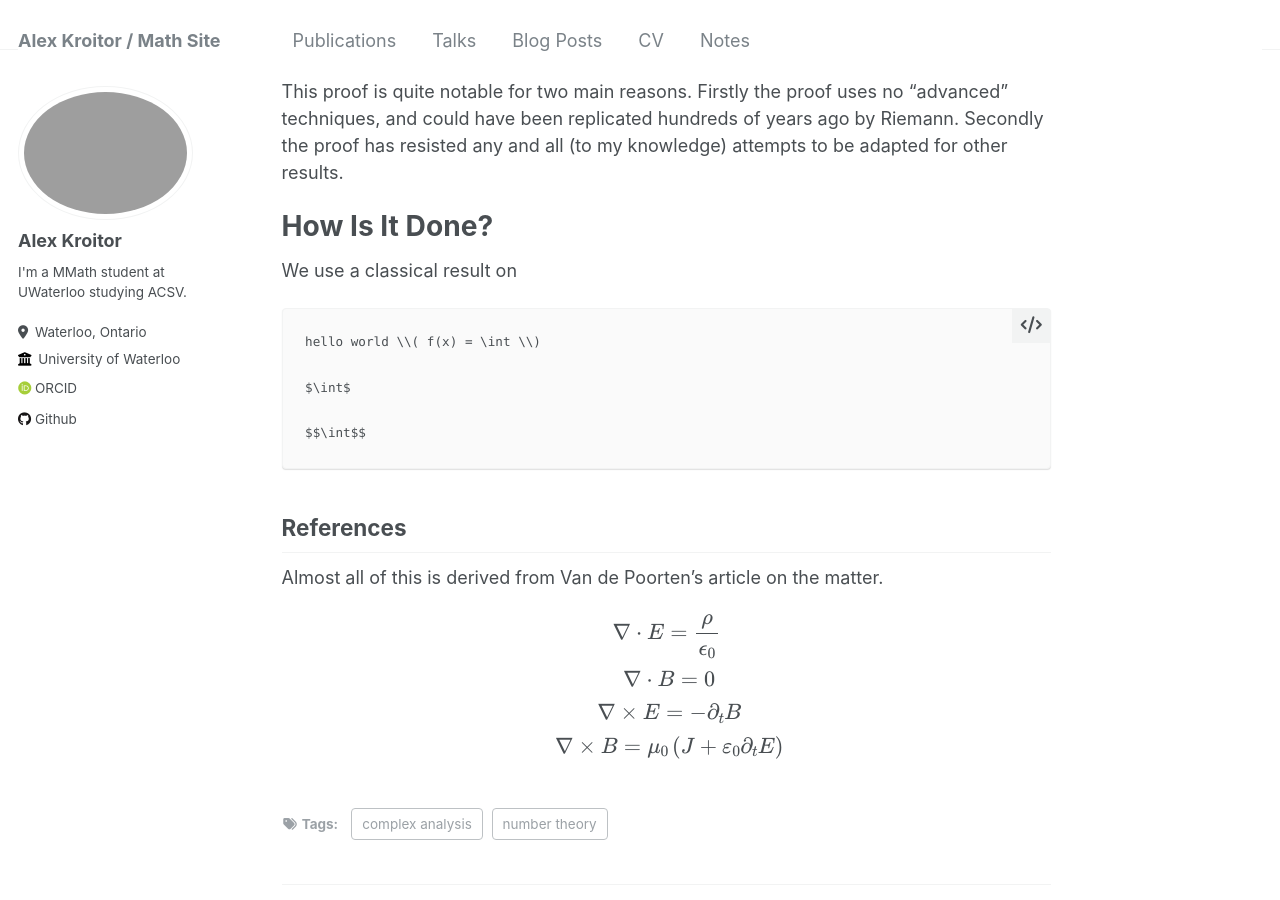
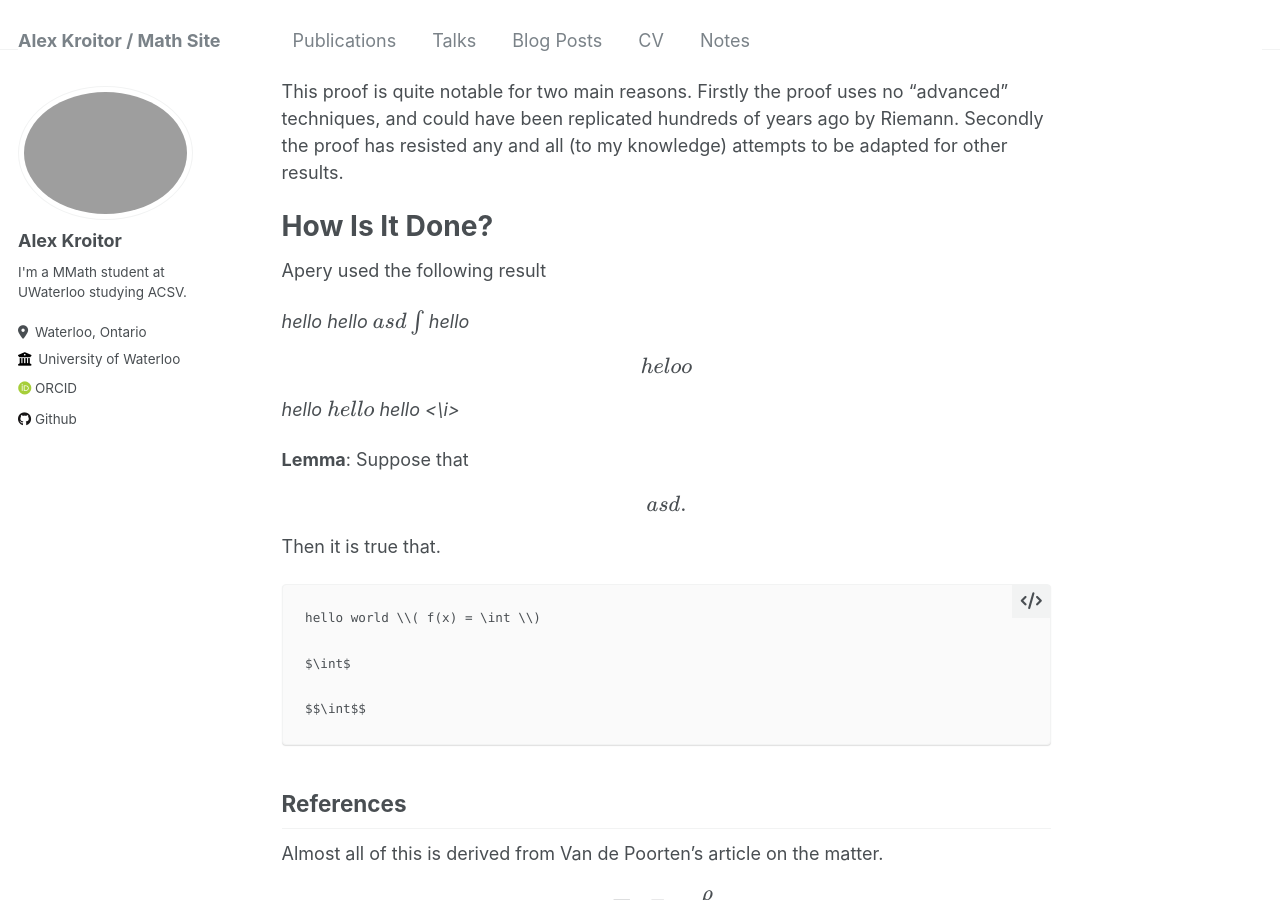
Before and after one commit to akroitor/akroitor.github.io, a Jekyll site: the page built from _posts/2024-04-15-blog-post.md, in a window 1280 px wide and 900 px high, scrolled down 795 px. Built offline with Jekyll 4.4.1, drawn with Linux system fonts in a browser that asks for light colours; some web fonts are replaced.

Commit message:
Update 2024-04-15-blog-post.md

````diff
--- a/_posts/2024-04-15-blog-post.md
+++ b/_posts/2024-04-15-blog-post.md
@@ -30,7 +30,11 @@ This proof is quite notable for two main reasons. Firstly the proof uses no "adv
 How Is It Done?
 =====
 
-We use a classical result on
+Apery used the following result
+
+<i> hello hello \\( asd \int \\) hello \\[ heloo \\] hello $$ hello $$ hello <\i>
+
+<b>Lemma</b>: Suppose that \\[ asd.\\] Then it is true that.
 
 ```
 hello world \\( f(x) = \int \\)
````
